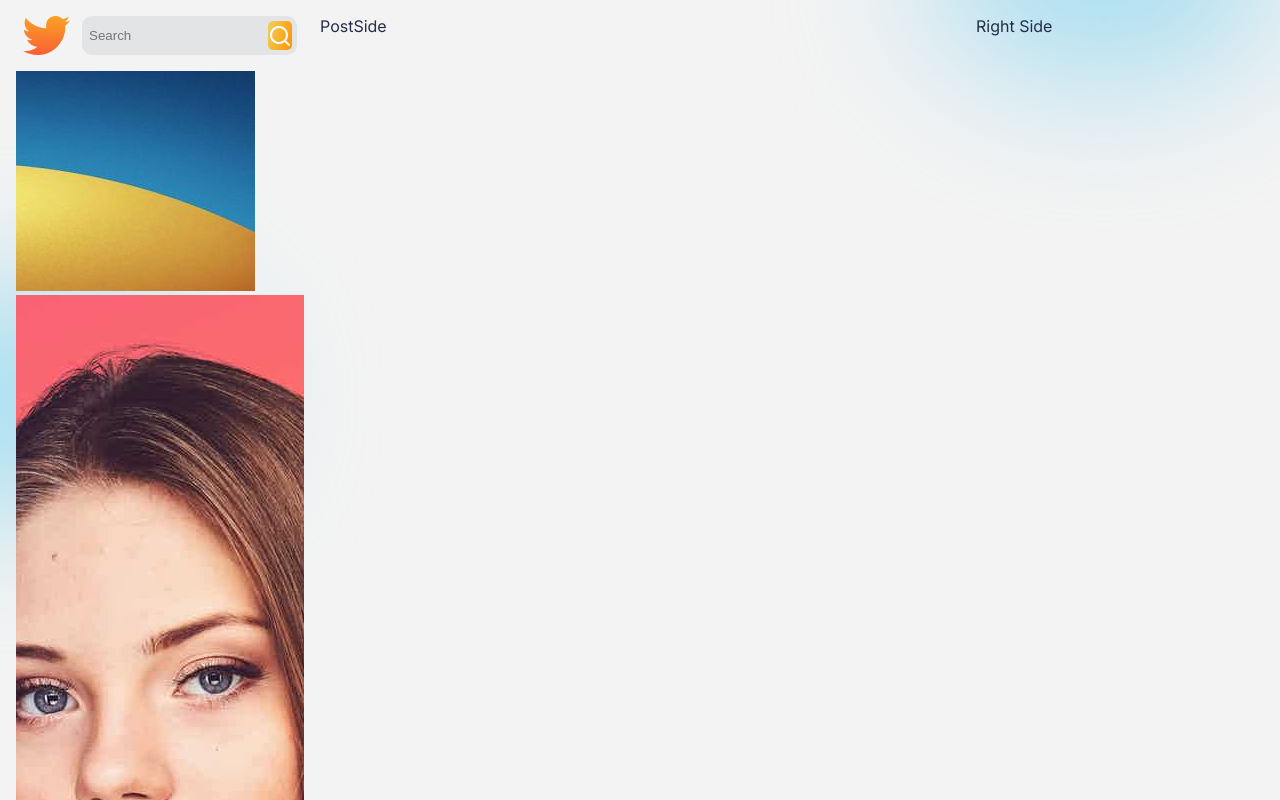
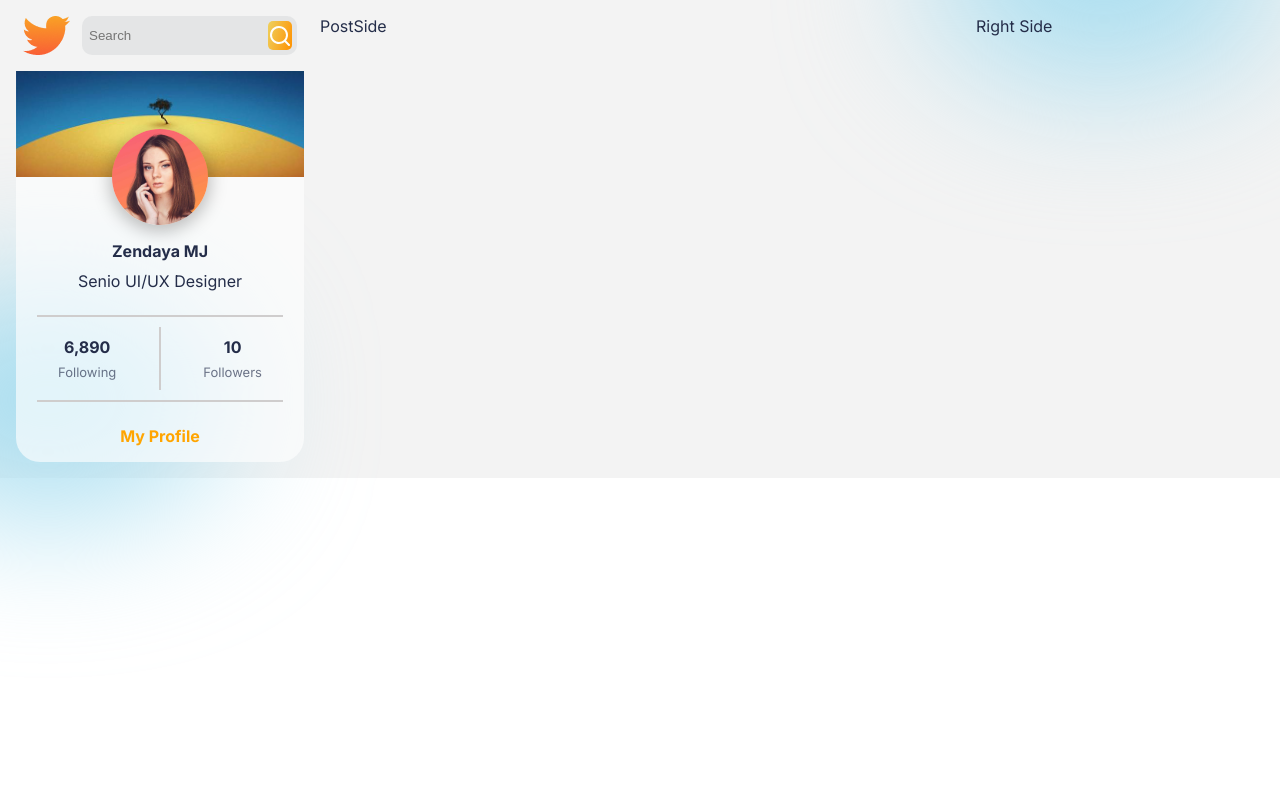
Before and after one commit to asiflhr/MERN-Social-Media-App, a React (Create React App) app: page / in a window 1280 px wide. Shown: the top 800 px of the page. Built offline with nearby package versions, Linux system fonts and the light colour scheme.

Commit message:
first commit

```diff
--- a/src/components/ProfileCard/ProfileCard.css
+++ b/src/components/ProfileCard/ProfileCard.css
@@ -0,0 +1,95 @@
+.ProfileCard{
+    border-radius: 1.5rem;
+    display: flex;
+    flex-direction: column;
+    position: relative;
+    gap: 1rem;
+    overflow-x: clip;
+    background: var(--cardColor);
+}
+
+.ProfileImages{
+    position: relative;
+    display: flex;
+    flex-direction: column;
+    align-items: center;
+    justify-content: center;
+}
+
+.ProfileImages>img:nth-of-type(1){
+    width: 100%;
+}
+
+.ProfileImages>img:nth-of-type(2)
+{
+    width: 6rem;
+    border-radius: 50%;
+    position: absolute;
+    bottom: -3rem;
+    box-shadow: var(--profileShadow);
+}
+
+.ProfileName{
+    display: flex;
+    flex-direction: column;
+    align-items: center;
+    margin-top: 3rem;
+    gap: 10px;
+}
+
+.ProfileName>span:nth-of-type(1)
+{
+    font-weight: bold;
+}
+
+/* Follow Status */
+.followStatus{
+    display: flex;
+    flex-direction: column;
+    align-items: center;
+    justify-content: center;
+    gap: 0.75rem;
+}
+
+.followStatus>hr{
+    width: 85%;
+    border: 1px solid var(--hrColor);
+}
+
+.followStatus>div{
+    display: flex;
+    gap: 1rem;
+    width: 80%;
+    justify-content: space-around;
+    align-items: center;
+}
+
+.follow{
+    display: flex;
+    flex-direction: column;
+    gap: 0.4rem;
+    align-items: center;
+    justify-content: center;
+}
+
+.follow>span:nth-of-type(1){
+    font-weight: bold;
+}
+
+.follow>span:nth-of-type(2){
+    font-size: 13px;
+    color: var(--gray);
+}
+
+.vl{
+    height: 150%;
+    border-left: 2px solid var(--hrColor);
+}
+
+.ProfileCard>span{
+    font-weight: bold;
+    color: orange;
+    align-self: center;
+    margin-bottom: 1rem;
+    cursor: pointer;
+}
--- a/src/components/ProfileCard/ProfileCard.jsx
+++ b/src/components/ProfileCard/ProfileCard.jsx
@@ -1,13 +1,13 @@
-import React from 'react'
-import Cover from '../../img/cover.jpg'
-import Profile from '../../img/profileImg.jpg'
-import './ProfileCard.css'
+import React from "react";
+import Cover from "../../img/cover.jpg";
+import Profile from "../../img/profileImg.jpg";
+import "./ProfileCard.css";
 
 const ProfileCard = () => {
-    const ProfilePage = true;
+  const ProfilePage = false;
 
   return (
-    <div className='ProfileCard'>
+    <div className="ProfileCard">
       <div className="ProfileImages">
         <img src={Cover} alt="cover" />
         <img src={Profile} alt="profile" />
@@ -19,30 +19,33 @@
       </div>
 
       <div className="followStatus">
-            <hr/>
+        <hr />
         <div>
           <div className="follow">
-                    <span>6,890</span><span>Following</span>
+            <span>6,890</span>
+            <span>Following</span>
           </div>
           <div className="vl"></div>
           <div className="follow">
-                    <span>10</span><span>Followers</span>
+            <span>10</span>
+            <span>Followers</span>
           </div>
 
           {ProfilePage && (
             <>
               <div className="vl"></div>
               <div className="follow">
-                        <span>3</span><span>Posts</span>
+                <span>3</span>
+                <span>Posts</span>
               </div>
             </>
           )}
         </div>
-            <hr/>
+        <hr />
       </div>
       {ProfilePage ? "" : <span>My Profile</span>}
     </div>
-  )
-}
+  );
+};
 
-export default ProfileCard
+export default ProfileCard;
```
Lines whose indentation alone changed are shown as unchanged.
